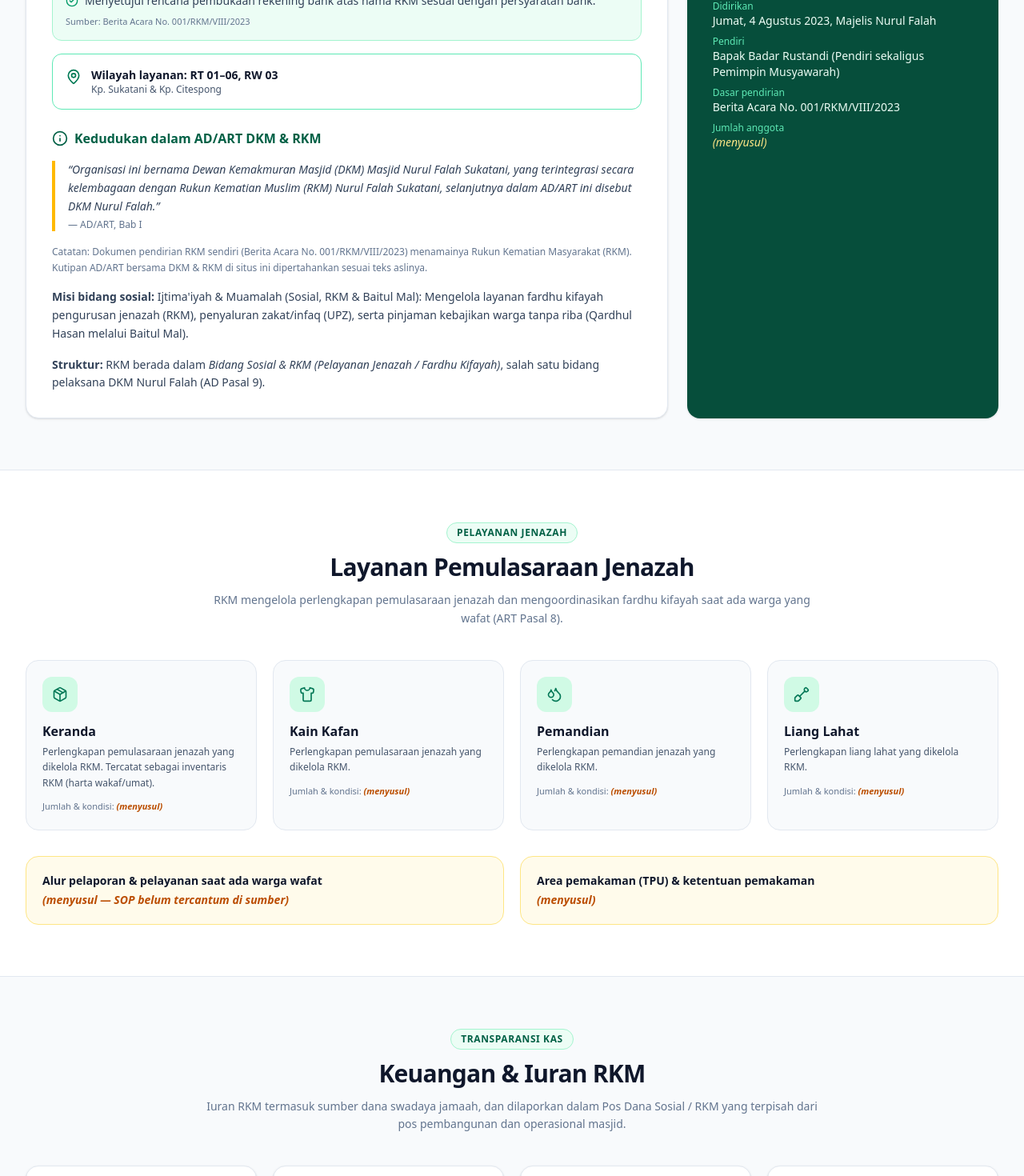
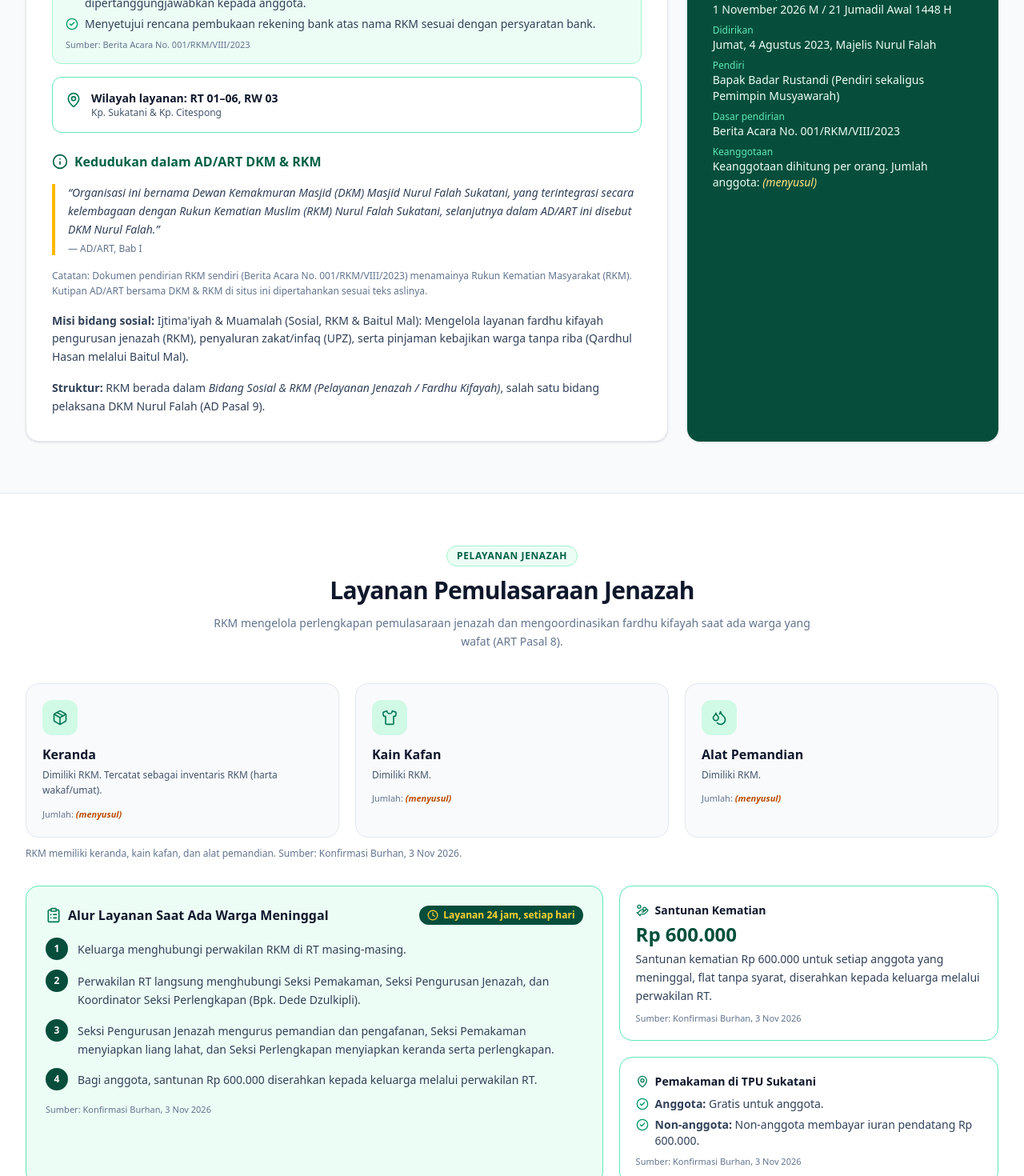
Before and after one commit to rkm-sukatani/rkm-sukatani.github.io, a React (Vite) app: page / in a window 1280 px wide. Shown: the part 1330-2800 px from the top of the page at 80% size. Built offline with nearby package versions, Linux system fonts and the light colour scheme.

Commit message:
feat: perwakilan RT, alur layanan saat ada warga meninggal, layanan 24 jam, santunan & pemakaman TPU Sukatani (Konfirmasi Burhan, 3 Nov 2026)

```diff
--- a/src/components/home/Sections.tsx
+++ b/src/components/home/Sections.tsx
@@ -17,6 +17,8 @@ import {
   Landmark,
   MapPin,
   FileText,
+  Clock,
+  HandCoins,
 } from "lucide-react";
 import rkm from "@/data/rkm.json";
 
@@ -124,8 +126,8 @@ export function TentangSection() {
               <dd>{rkm.founding.document}</dd>
             </div>
             <div>
-              <dt className="text-emerald-300 text-xs">Jumlah anggota</dt>
-              <dd><span className="italic text-amber-200">(menyusul)</span></dd>
+              <dt className="text-emerald-300 text-xs">Keanggotaan</dt>
+              <dd>{rkm.membership.basis} Jumlah anggota: <span className="italic text-amber-200">{rkm.membership.jumlahAnggota}</span></dd>
             </div>
           </dl>
         </div>
@@ -144,7 +146,7 @@ export function LayananSection() {
           title="Layanan Pemulasaraan Jenazah"
           subtitle="RKM mengelola perlengkapan pemulasaraan jenazah dan mengoordinasikan fardhu kifayah saat ada warga yang wafat (ART Pasal 8)."
         />
-        <div className="grid sm:grid-cols-2 lg:grid-cols-4 gap-5 text-left">
+        <div className="grid sm:grid-cols-3 gap-5 text-left">
           {rkm.equipment.map((eq) => {
             const Icon = ICONS[eq.icon] ?? Package;
             return (
@@ -155,20 +157,54 @@ export function LayananSection() {
                 <div className="font-bold text-slate-900">{eq.name}</div>
                 <p className="text-xs text-slate-600 mt-1 leading-relaxed">{eq.desc}</p>
                 <div className="text-[11px] text-slate-500 mt-3">
-                  Jumlah &amp; kondisi: <Placeholder />
+                  Jumlah: <Placeholder>{rkm.equipmentInfo.jumlah}</Placeholder>
                 </div>
               </div>
             );
           })}
         </div>
-        <div className="mt-8 grid md:grid-cols-2 gap-5 text-left">
-          <div className="p-5 rounded-2xl border border-amber-200 bg-amber-50 text-sm text-slate-700">
-            <div className="font-bold text-slate-900 mb-1">Alur pelaporan &amp; pelayanan saat ada warga wafat</div>
-            <Placeholder>(menyusul — SOP belum tercantum di sumber)</Placeholder>
+        <p className="text-xs text-slate-500 mt-3 text-left">
+          {rkm.equipmentInfo.summary} Sumber: {rkm.equipmentInfo.source}.
+        </p>
+        <div id="alur-layanan" className="mt-8 grid lg:grid-cols-5 gap-5 text-left">
+          <div className="lg:col-span-3 p-5 sm:p-6 rounded-2xl border border-emerald-300 bg-emerald-50 text-sm text-slate-700">
+            <div className="flex flex-wrap items-center justify-between gap-2 mb-4">
+              <div className="font-bold text-slate-900 text-base flex items-center gap-2">
+                <ClipboardList className="w-5 h-5 text-emerald-700" /> {rkm.sop.title}
+              </div>
+              <span className="inline-flex items-center gap-1.5 px-2.5 py-1 rounded-full bg-[#064e3b] text-amber-300 text-xs font-bold">
+                <Clock className="w-3.5 h-3.5" /> Layanan {rkm.serviceHours.text}
+              </span>
+            </div>
+            <ol className="space-y-3">
+              {rkm.sop.steps.map((step, i) => (
+                <li key={i} className="flex items-start gap-3">
+                  <span className="w-7 h-7 rounded-full bg-[#064e3b] text-white font-bold text-xs flex items-center justify-center shrink-0">{i + 1}</span>
+                  <span className="pt-1 leading-relaxed">{step}</span>
+                </li>
+              ))}
+            </ol>
+            <div className="text-[11px] text-slate-500 mt-4">Sumber: {rkm.sop.source}</div>
           </div>
-          <div className="p-5 rounded-2xl border border-amber-200 bg-amber-50 text-sm text-slate-700">
-            <div className="font-bold text-slate-900 mb-1">Area pemakaman (TPU) &amp; ketentuan pemakaman</div>
-            <Placeholder>(menyusul)</Placeholder>
+          <div className="lg:col-span-2 space-y-5">
+            <div className="p-5 rounded-2xl border border-emerald-300 bg-white text-sm text-slate-700">
+              <div className="font-bold text-slate-900 mb-1 flex items-center gap-2">
+                <HandCoins className="w-4 h-4 text-emerald-700" /> Santunan Kematian
+              </div>
+              <div className="text-2xl font-extrabold text-emerald-900">{rkm.santunan.amount}</div>
+              <p className="mt-1 leading-relaxed">{rkm.santunan.text}</p>
+              <div className="text-[11px] text-slate-500 mt-2">Sumber: {rkm.santunan.source}</div>
+            </div>
+            <div className="p-5 rounded-2xl border border-emerald-300 bg-white text-sm text-slate-700">
+              <div className="font-bold text-slate-900 mb-2 flex items-center gap-2">
+                <MapPin className="w-4 h-4 text-emerald-700" /> Pemakaman di {rkm.burial.place}
+              </div>
+              <ul className="space-y-1.5">
+                <li className="flex items-start gap-2"><CheckCircle2 className="w-4 h-4 text-emerald-600 mt-0.5 shrink-0" /> <span><b>Anggota:</b> {rkm.burial.anggota}</span></li>
+                <li className="flex items-start gap-2"><CheckCircle2 className="w-4 h-4 text-emerald-600 mt-0.5 shrink-0" /> <span><b>Non-anggota:</b> {rkm.burial.nonAnggota}</span></li>
+              </ul>
+              <div className="text-[11px] text-slate-500 mt-2">Sumber: {rkm.burial.source}</div>
+            </div>
           </div>
         </div>
       </div>
@@ -188,7 +224,7 @@ export function KeuanganSection() {
       />
       <div className="grid sm:grid-cols-2 lg:grid-cols-4 gap-5 text-left mb-6">
         {[
-          { label: "Iuran Anggota", value: f.iuranAmount },
+          { label: "Iuran Anggota / Bulan", value: f.iuranAmount },
           { label: "Iuran Pendatang", value: f.iuranPendatang },
           { label: "Saldo Kas Pos Sosial / RKM", value: f.saldoKasRkm },
           { label: "Pembaruan Terakhir", value: f.lastUpdate },
@@ -222,8 +258,9 @@ export function KeuanganSection() {
         </div>
       </div>
       <p className="text-xs text-slate-500 mt-4">
-        Sumber iuran: {f.iuranSource}. Rekening khusus RKM: <Placeholder>{f.rekeningRkm}</Placeholder> (rencana pembukaan rekening bank atas nama RKM
-        telah disetujui dalam {rkm.founding.document}). Laporan pemasukan/pengeluaran RKM: <Placeholder />.
+        Iuran anggota: {f.iuranNote} {rkm.membership.basis} Iuran pendatang: {f.iuranPendatangNote}{" "}
+        Santunan kematian: {rkm.santunan.amount} per anggota yang meninggal. Sumber: {f.iuranSource}.{" "} Rekening khusus RKM: <Placeholder>{f.rekeningRkm}</Placeholder> (rencana pembukaan rekening bank atas nama RKM
+        telah disetujui dalam {rkm.founding.document}). Laporan pemasukan/pengeluaran RKM: <Placeholder>{f.laporanRkm}</Placeholder>.
       </p>
     </section>
   );
@@ -286,6 +323,7 @@ export function PengurusSection() {
             <div key={sk.name} className="p-4 rounded-xl bg-slate-50 border border-slate-200">
               <div className="font-bold text-slate-900 mb-2 text-sm">{sk.name}</div>
               <PersonList names={sk.members} />
+              {"note" in sk && <p className="text-[11px] text-slate-500 mt-2 leading-relaxed">{sk.note}</p>}
               {sk.name === "Seksi Perlengkapan" && (
                 <a
                   href={`https://wa.me/${c.whatsapp}?text=${encodeURIComponent(`Assalamu'alaikum ${c.name} (${c.role})`)}`}
@@ -364,7 +402,7 @@ export function CatatanSection() {
                 </li>
               ))}
             </ul>
-            <div className="text-xs text-slate-500 mt-3">Program kerja RKM lainnya: <Placeholder /></div>
+            <div className="text-xs text-slate-500 mt-3">Program kerja RKM lainnya: <Placeholder>{rkm.programKerjaLain}</Placeholder></div>
           </div>
           <div className="p-5 rounded-2xl bg-slate-50 border border-slate-200">
             <div className="font-bold text-slate-900 mb-2">Data Keanggotaan &amp; Catatan Warga Wafat</div>
--- a/src/data/rkm.json
+++ b/src/data/rkm.json
@@ -56,23 +56,18 @@
   "equipment": [
     {
       "name": "Keranda",
-      "desc": "Perlengkapan pemulasaraan jenazah yang dikelola RKM. Tercatat sebagai inventaris RKM (harta wakaf/umat).",
+      "desc": "Dimiliki RKM. Tercatat sebagai inventaris RKM (harta wakaf/umat).",
       "icon": "Package"
     },
     {
       "name": "Kain Kafan",
-      "desc": "Perlengkapan pemulasaraan jenazah yang dikelola RKM.",
+      "desc": "Dimiliki RKM.",
       "icon": "Shirt"
     },
     {
-      "name": "Pemandian",
-      "desc": "Perlengkapan pemandian jenazah yang dikelola RKM.",
+      "name": "Alat Pemandian",
+      "desc": "Dimiliki RKM.",
       "icon": "Droplets"
-    },
-    {
-      "name": "Liang Lahat",
-      "desc": "Perlengkapan liang lahat yang dikelola RKM.",
-      "icon": "Shovel"
     }
   ],
   "rules": [
@@ -113,12 +108,15 @@
     "physicalCash": "Pengurus DKM maupun RKM wajib bersedia menunjukkan uang fisik kas dan/atau bukti mutasi rekening kapan pun diminta oleh warga, dengan sikap terbuka dan tanpa merasa tersinggung, karena mengetahui keamanan keuangan adalah hak bagi setiap jamaah.",
     "assetStatus": "Seluruh lahan, bangunan, material, inventaris, maupun dana yang telah diserahkan kepada DKM/RKM Nurul Falah sebagai wakaf atau infaq otomatis berstatus milik Allah SWT untuk kemaslahatan umat.",
     "iuranAmount": "Rp 4.000",
-    "iuranLabel": "Iuran anggota",
+    "iuranLabel": "Iuran anggota (per anggota per bulan)",
     "iuranPendatang": "Rp 600.000",
-    "iuranSource": "Konfirmasi Ketua RKM, 3 Nov 2026",
+    "iuranSource": "Konfirmasi Burhan, 3 Nov 2026",
     "saldoKasRkm": "(menyusul)",
     "lastUpdate": "(menyusul)",
-    "rekeningRkm": "(menyusul)"
+    "rekeningRkm": "(menyusul)",
+    "iuranNote": "Rp 4.000 per anggota per bulan, flat tanpa syarat.",
+    "iuranPendatangNote": "Dibayar oleh non-anggota yang dimakamkan di TPU Sukatani.",
+    "laporanRkm": "(menyusul)"
   },
   "coordinator": {
     "role": "Koordinator Seksi Perlengkapan",
@@ -180,18 +178,57 @@
         ]
       },
       {
-        "name": "Seksi Penggalangan Dana",
+        "name": "Perwakilan RT (Penggalangan Dana & Kontak Pertama Keluarga)",
         "members": [
-          "RT 01: Bapak Dian",
-          "RT 02: Bapak Iip",
-          "RT 03: Bapak Nana",
-          "RT 04: Bapak Ahmad",
-          "RT 05: Bapak Angga Maulana",
-          "RT 06: Bapak Misbah"
-        ]
+          "RT 01: Bpk. Dian",
+          "RT 02: Bpk. Iip",
+          "RT 03: Bpk. Sadam",
+          "RT 04: Bpk. Armat",
+          "RT 05: Bpk. Angga (Angga Maulana, juga Sekretaris)",
+          "RT 06: Bpk. Dede Misbah"
+        ],
+        "source": "Konfirmasi Burhan, 3 Nov 2026",
+        "note": "Perwakilan RT bertugas sebagai penggalangan dana sekaligus kontak pertama keluarga saat ada warga meninggal."
       }
     ],
     "note": "Susunan pengurus dapat ditambah sesuai keperluan.",
-    "source": "Berita Acara No. 001/RKM/VIII/2023; Konfirmasi Ketua RKM, 3 Nov 2026 (ejaan 'Mubarok', M. Udu tidak lagi di Seksi Pemakaman, koordinator Seksi Perlengkapan)"
-  }
+    "source": "Berita Acara No. 001/RKM/VIII/2023; Konfirmasi Ketua RKM, 3 Nov 2026 (ejaan 'Mubarok', M. Udu tidak lagi di Seksi Pemakaman, koordinator Seksi Perlengkapan); Konfirmasi Burhan, 3 Nov 2026 (Perwakilan RT)"
+  },
+  "equipmentInfo": {
+    "summary": "RKM memiliki keranda, kain kafan, dan alat pemandian.",
+    "jumlah": "(menyusul)",
+    "source": "Konfirmasi Burhan, 3 Nov 2026"
+  },
+  "membership": {
+    "basis": "Keanggotaan dihitung per orang.",
+    "iuran": "Rp 4.000 per anggota per bulan, flat tanpa syarat.",
+    "jumlahAnggota": "(menyusul)",
+    "source": "Konfirmasi Burhan, 3 Nov 2026"
+  },
+  "santunan": {
+    "amount": "Rp 600.000",
+    "text": "Santunan kematian Rp 600.000 untuk setiap anggota yang meninggal, flat tanpa syarat, diserahkan kepada keluarga melalui perwakilan RT.",
+    "source": "Konfirmasi Burhan, 3 Nov 2026"
+  },
+  "burial": {
+    "place": "TPU Sukatani",
+    "anggota": "Gratis untuk anggota.",
+    "nonAnggota": "Non-anggota membayar iuran pendatang Rp 600.000.",
+    "source": "Konfirmasi Burhan, 3 Nov 2026"
+  },
+  "serviceHours": {
+    "text": "24 jam, setiap hari",
+    "source": "Konfirmasi Burhan, 3 Nov 2026"
+  },
+  "sop": {
+    "title": "Alur Layanan Saat Ada Warga Meninggal",
+    "steps": [
+      "Keluarga menghubungi perwakilan RKM di RT masing-masing.",
+      "Perwakilan RT langsung menghubungi Seksi Pemakaman, Seksi Pengurusan Jenazah, dan Koordinator Seksi Perlengkapan (Bpk. Dede Dzulkipli).",
+      "Seksi Pengurusan Jenazah mengurus pemandian dan pengafanan, Seksi Pemakaman menyiapkan liang lahat, dan Seksi Perlengkapan menyiapkan keranda serta perlengkapan.",
+      "Bagi anggota, santunan Rp 600.000 diserahkan kepada keluarga melalui perwakilan RT."
+    ],
+    "source": "Konfirmasi Burhan, 3 Nov 2026"
+  },
+  "programKerjaLain": "(menyusul)"
 }
```
Also changed, not shown: src/components/home/HeroSection.tsx (+8 -5 lines).
